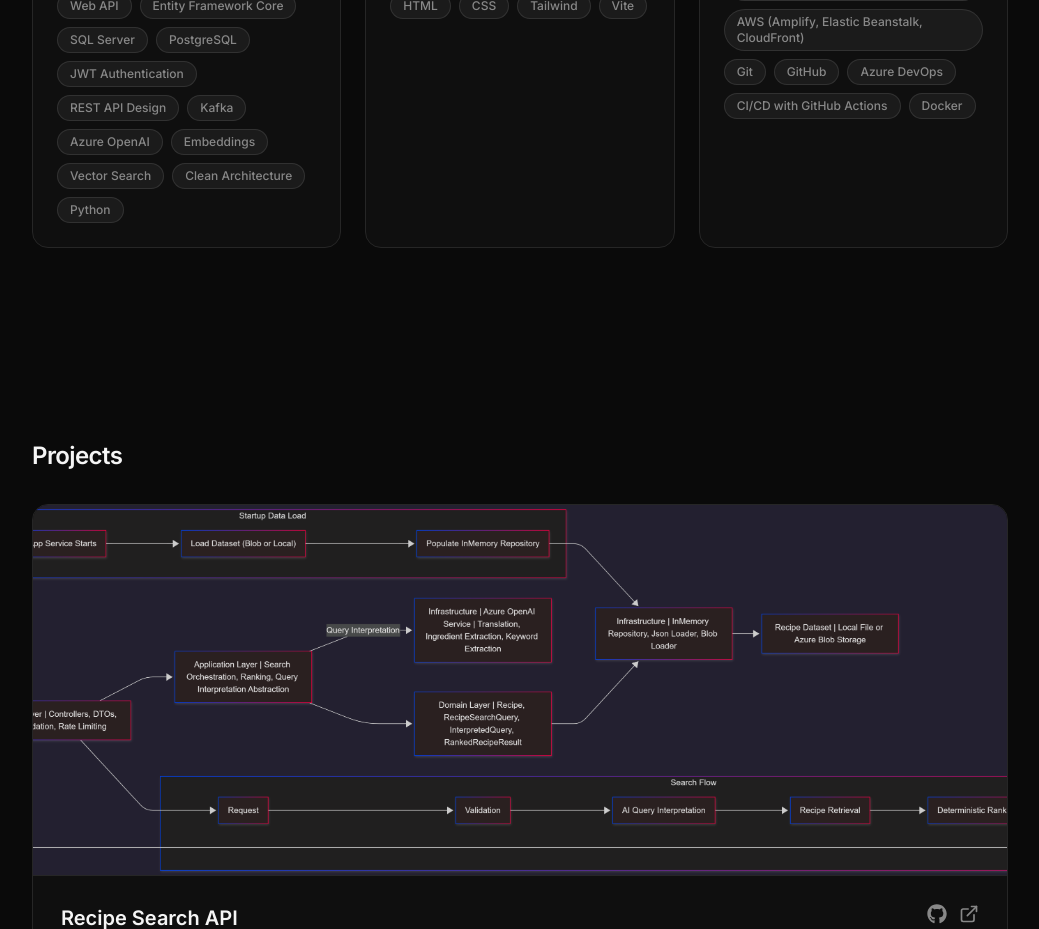
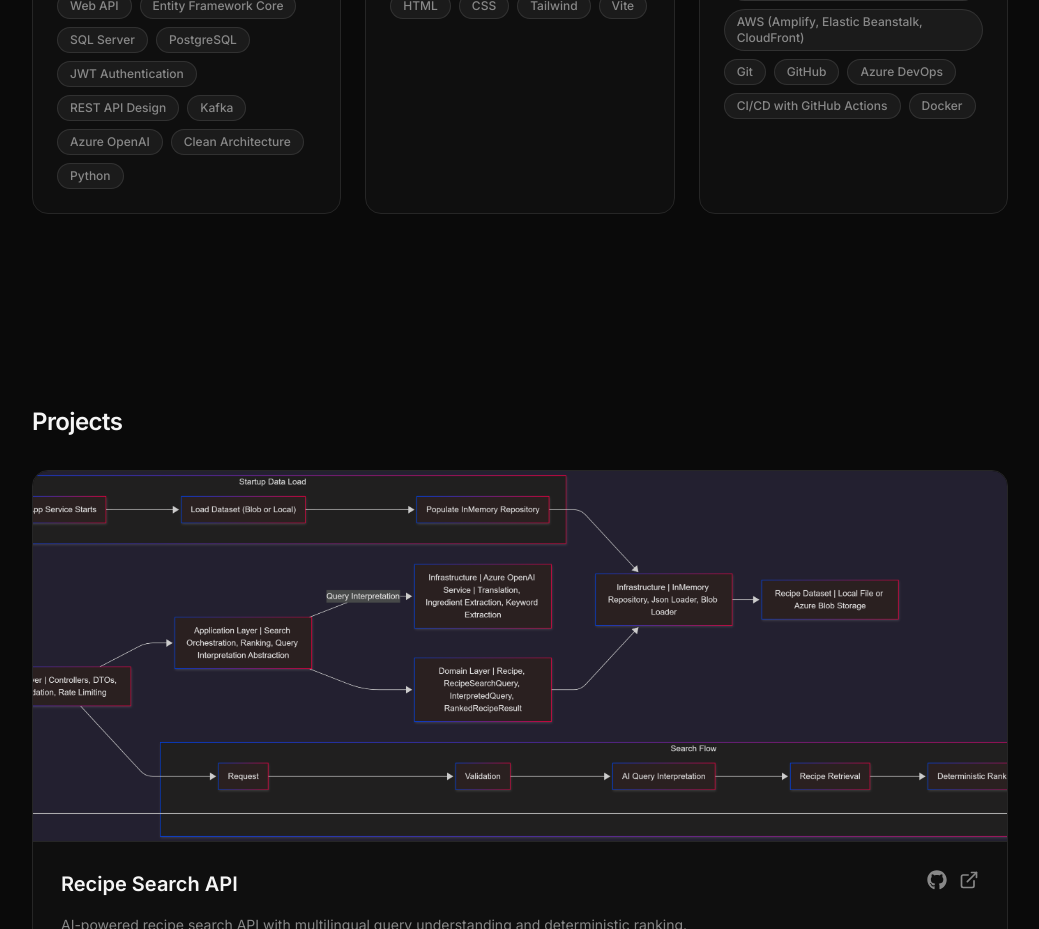
Before and after one commit to johanjaners/johan-portfolio, a React (Vite) app: page / in a window 1280 px wide. Shown: the part 1560-2489 px from the top of the page, without its empty margins (120-1159 px from the left). Built offline with nearby package versions, Linux system fonts and the light colour scheme.

Commit message:
feat: remove 'Embeddings' and 'Vector Search' from tech stack

```diff
--- a/src/App.tsx
+++ b/src/App.tsx
@@ -317,8 +317,7 @@ export default function App() {
                 "C#", ".NET", "ASP.NET Core", "Web API",
                 "Entity Framework Core", "SQL Server", "PostgreSQL",
                 "JWT Authentication", "REST API Design",
-                "Kafka", "Azure OpenAI", "Embeddings", "Vector Search",
-                "Clean Architecture", "Python"
+                "Kafka", "Azure OpenAI", "Clean Architecture", "Python"
               ]}
             />
             <TechGroup
```
